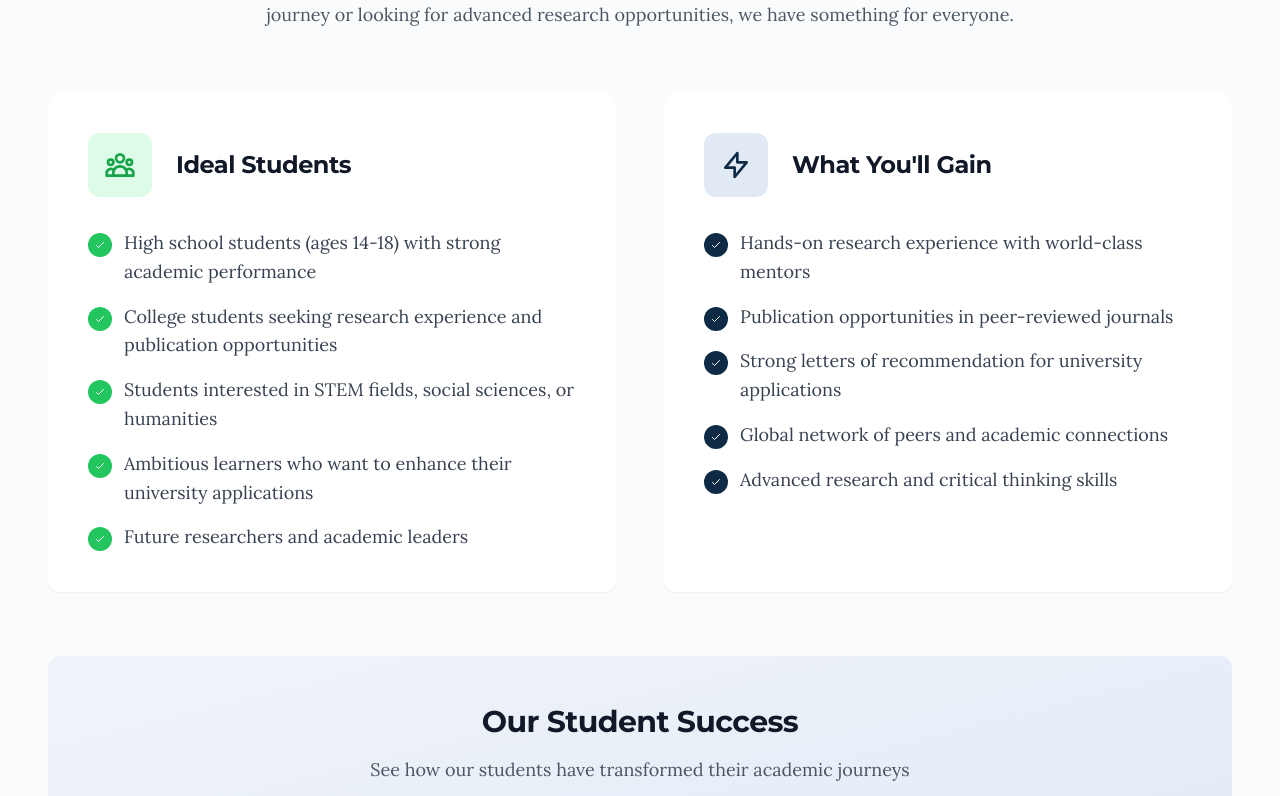
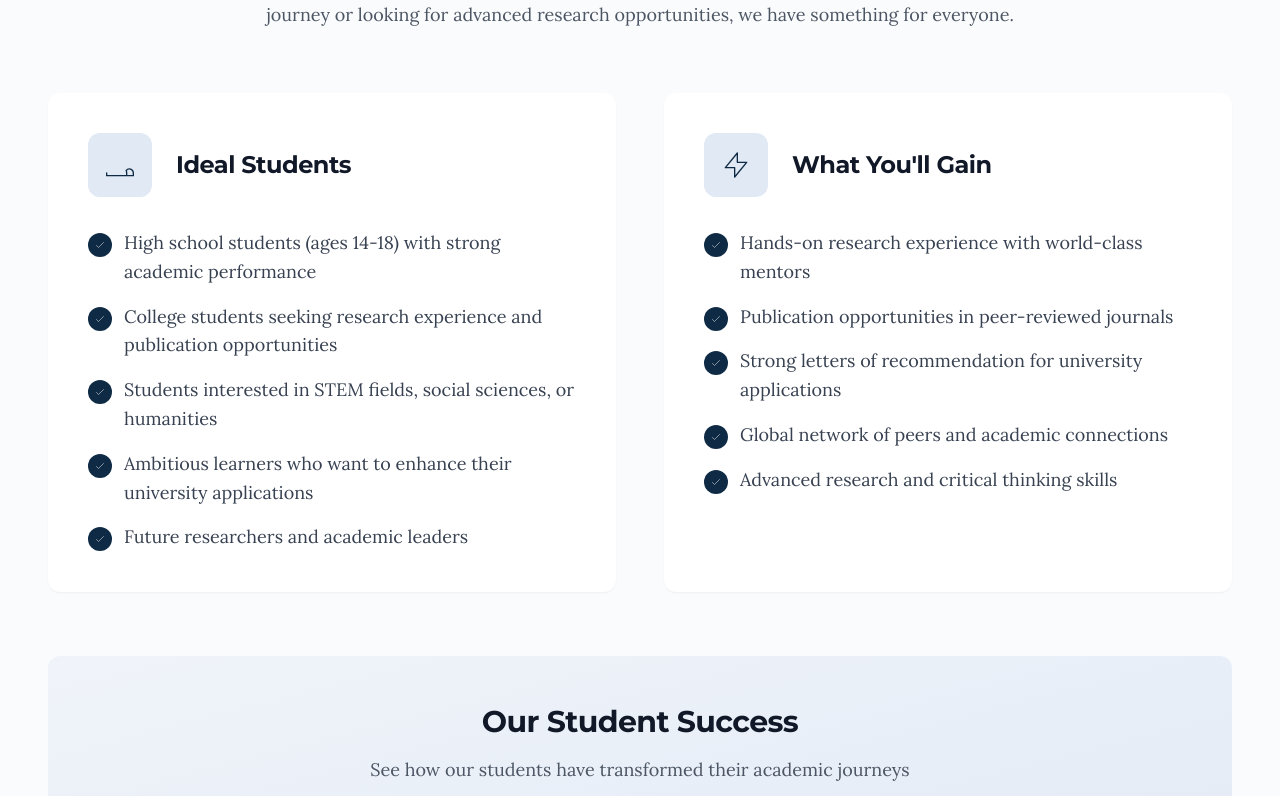
Before and after one commit to eddie-kay0462/Newton-Imperial-Education-, a React (Vite) app: page /who-should-join in a window 1280 px wide. Shown: the part 584-1380 px from the top of the page. Built offline with nearby package versions, Linux system fonts and the light colour scheme.

Commit message:
Fixed inconsistent use of bulleting

```diff
--- a/src/components/WhoShouldJoin.jsx
+++ b/src/components/WhoShouldJoin.jsx
@@ -23,7 +23,7 @@ const WhoShouldJoin = () => {
       >
         <div className="relative max-w-7xl mx-auto px-6 sm:px-10 lg:px-12">
           <div className="text-center">
-            <h1 className="text-3xl md:text-4xl lg:text-4xl xl:text-5xl font-bold mb-6">
+            <h1 className="text-3xl md:text-4xl lg:text-4xl xl:text-5xl font-bold mb-6 text-heading text-white" style={{ fontFamily: 'Nocturne Serif, Georgia, serif', fontWeight: 200, fontStyle: 'normal' }}>
               Who Should Join Our Programs?
             </h1>
             <p className="text-lg xl:text-xl text-gray-200 max-w-3xl mx-auto">
@@ -50,9 +50,9 @@ const WhoShouldJoin = () => {
             {/* Who Should Join */}
             <div className="bg-white rounded-xl shadow-sm p-8 md:p-10">
               <div className="flex items-center mb-8">
-                <div className="w-16 h-16 bg-green-100 rounded-xl flex items-center justify-center mr-6">
-                  <svg className="w-8 h-8 text-green-600" fill="none" stroke="currentColor" viewBox="0 0 24 24">
-                    <path strokeLinecap="round" strokeLinejoin="round" strokeWidth={2} d="M17 20h5v-2a3 3 0 00-5.356-1.857M17 20H7m10 0v-2c0-.656-.126-1.283-.356-1.857M7 20H2v-2a3 3 0 015.356-1.857M7 20v-2c0-.656.126-1.283.356-1.857m0 0a5.002 5.002 0 019.288 0M15 7a3 3 0 11-6 0 3 3 0 016 0zm6 3a2 2 0 11-4 0 2 2 0 014 0zM7 10a2 2 0 11-4 0 2 2 0 014 0z" />
+                <div className="w-16 h-16 bg-primary-100 rounded-xl flex items-center justify-center mr-6">
+                  <svg className="w-8 h-8 text-primary-600" fill="none" stroke="currentColor" viewBox="0 0 24 24">
+                    <path strokeLinecap="round" strokeLinejoin="round" strokeWidth={1} d="M17 20h5v-2a3 3 0 00-5.356-1.857M17 20H7m10 0v-2c0-.656-.126-1.283-.356-1.857M7 20H2v-2a3 3 0 515.356-1.857M7 20v-2c0-.656.126-1.283.356-1.857m0 0a5.002 5.002 0 919.288 0M15 7a3 3 0 11-6 0 3 3 0 016 0zm6 3a2 2 0 11-4 0 2 2 0 014 0zM7 10a2 2 0 11-4 0 2 2 0 014 0z" />
                   </svg>
                 </div>
                 <h3 className="text-2xl font-bold text-gray-900">
@@ -61,41 +61,41 @@ const WhoShouldJoin = () => {
               </div>
               <ul className="space-y-4">
                 <li className="flex items-start">
-                  <div className="w-6 h-6 bg-green-500 rounded-full flex items-center justify-center mr-3 mt-1 flex-shrink-0">
+                  <div className="w-6 h-6 bg-[#0F2A44] rounded-full flex items-center justify-center mr-3 mt-1 flex-shrink-0">
                     <svg className="w-3 h-3 text-white" fill="none" stroke="currentColor" viewBox="0 0 24 24">
-                      <path strokeLinecap="round" strokeLinejoin="round" strokeWidth={2} d="M5 13l4 4L19 7" />
+                      <path strokeLinecap="round" strokeLinejoin="round" strokeWidth={1} d="M5 13l4 4L19 7" />
                     </svg>
                   </div>
                   <span className="text-gray-700">High school students (ages 14-18) with strong academic performance</span>
                 </li>
                 <li className="flex items-start">
-                  <div className="w-6 h-6 bg-green-500 rounded-full flex items-center justify-center mr-3 mt-1 flex-shrink-0">
+                  <div className="w-6 h-6 bg-[#0F2A44] rounded-full flex items-center justify-center mr-3 mt-1 flex-shrink-0">
                     <svg className="w-3 h-3 text-white" fill="none" stroke="currentColor" viewBox="0 0 24 24">
-                      <path strokeLinecap="round" strokeLinejoin="round" strokeWidth={2} d="M5 13l4 4L19 7" />
+                      <path strokeLinecap="round" strokeLinejoin="round" strokeWidth={1} d="M5 13l4 4L19 7" />
                     </svg>
                   </div>
                   <span className="text-gray-700">College students seeking research experience and publication opportunities</span>
                 </li>
                 <li className="flex items-start">
-                  <div className="w-6 h-6 bg-green-500 rounded-full flex items-center justify-center mr-3 mt-1 flex-shrink-0">
+                  <div className="w-6 h-6 bg-[#0F2A44] rounded-full flex items-center justify-center mr-3 mt-1 flex-shrink-0">
                     <svg className="w-3 h-3 text-white" fill="none" stroke="currentColor" viewBox="0 0 24 24">
-                      <path strokeLinecap="round" strokeLinejoin="round" strokeWidth={2} d="M5 13l4 4L19 7" />
+                      <path strokeLinecap="round" strokeLinejoin="round" strokeWidth={1} d="M5 13l4 4L19 7" />
                     </svg>
                   </div>
                   <span className="text-gray-700">Students interested in STEM fields, social sciences, or humanities</span>
                 </li>
                 <li className="flex items-start">
-                  <div className="w-6 h-6 bg-green-500 rounded-full flex items-center justify-center mr-3 mt-1 flex-shrink-0">
+                  <div className="w-6 h-6 bg-[#0F2A44] rounded-full flex items-center justify-center mr-3 mt-1 flex-shrink-0">
                     <svg className="w-3 h-3 text-white" fill="none" stroke="currentColor" viewBox="0 0 24 24">
-                      <path strokeLinecap="round" strokeLinejoin="round" strokeWidth={2} d="M5 13l4 4L19 7" />
+                      <path strokeLinecap="round" strokeLinejoin="round" strokeWidth={1} d="M5 13l4 4L19 7" />
                     </svg>
                   </div>
                   <span className="text-gray-700">Ambitious learners who want to enhance their university applications</span>
                 </li>
                 <li className="flex items-start">
-                  <div className="w-6 h-6 bg-green-500 rounded-full flex items-center justify-center mr-3 mt-1 flex-shrink-0">
+                  <div className="w-6 h-6 bg-[#0F2A44] rounded-full flex items-center justify-center mr-3 mt-1 flex-shrink-0">
                     <svg className="w-3 h-3 text-white" fill="none" stroke="currentColor" viewBox="0 0 24 24">
-                      <path strokeLinecap="round" strokeLinejoin="round" strokeWidth={2} d="M5 13l4 4L19 7" />
+                      <path strokeLinecap="round" strokeLinejoin="round" strokeWidth={1} d="M5 13l4 4L19 7" />
                     </svg>
                   </div>
                   <span className="text-gray-700">Future researchers and academic leaders</span>
@@ -108,7 +108,7 @@ const WhoShouldJoin = () => {
               <div className="flex items-center mb-8">
                 <div className="w-16 h-16 bg-primary-100 rounded-xl flex items-center justify-center mr-6">
                   <svg className="w-8 h-8 text-primary-600" fill="none" stroke="currentColor" viewBox="0 0 24 24">
-                    <path strokeLinecap="round" strokeLinejoin="round" strokeWidth={2} d="M13 10V3L4 14h7v7l9-11h-7z" />
+                    <path strokeLinecap="round" strokeLinejoin="round" strokeWidth={1} d="M13 10V3L4 14h7v7l9-11h-7z" />
                   </svg>
                 </div>
                 <h3 className="text-2xl font-bold text-gray-900">
@@ -119,7 +119,7 @@ const WhoShouldJoin = () => {
                 <li className="flex items-start">
                   <div className="w-6 h-6 bg-[#0F2A44] rounded-full flex items-center justify-center mr-3 mt-1 flex-shrink-0">
                     <svg className="w-3 h-3 text-white" fill="none" stroke="currentColor" viewBox="0 0 24 24">
-                      <path strokeLinecap="round" strokeLinejoin="round" strokeWidth={2} d="M5 13l4 4L19 7" />
+                      <path strokeLinecap="round" strokeLinejoin="round" strokeWidth={1} d="M5 13l4 4L19 7" />
                     </svg>
                   </div>
                   <span className="text-gray-700">Hands-on research experience with world-class mentors</span>
@@ -127,7 +127,7 @@ const WhoShouldJoin = () => {
                 <li className="flex items-start">
                   <div className="w-6 h-6 bg-[#0F2A44] rounded-full flex items-center justify-center mr-3 mt-1 flex-shrink-0">
                     <svg className="w-3 h-3 text-white" fill="none" stroke="currentColor" viewBox="0 0 24 24">
-                      <path strokeLinecap="round" strokeLinejoin="round" strokeWidth={2} d="M5 13l4 4L19 7" />
+                      <path strokeLinecap="round" strokeLinejoin="round" strokeWidth={1} d="M5 13l4 4L19 7" />
                     </svg>
                   </div>
                   <span className="text-gray-700">Publication opportunities in peer-reviewed journals</span>
@@ -135,7 +135,7 @@ const WhoShouldJoin = () => {
                 <li className="flex items-start">
                   <div className="w-6 h-6 bg-[#0F2A44] rounded-full flex items-center justify-center mr-3 mt-1 flex-shrink-0">
                     <svg className="w-3 h-3 text-white" fill="none" stroke="currentColor" viewBox="0 0 24 24">
-                      <path strokeLinecap="round" strokeLinejoin="round" strokeWidth={2} d="M5 13l4 4L19 7" />
+                      <path strokeLinecap="round" strokeLinejoin="round" strokeWidth={1} d="M5 13l4 4L19 7" />
                     </svg>
                   </div>
                   <span className="text-gray-700">Strong letters of recommendation for university applications</span>
@@ -143,7 +143,7 @@ const WhoShouldJoin = () => {
                 <li className="flex items-start">
                   <div className="w-6 h-6 bg-[#0F2A44] rounded-full flex items-center justify-center mr-3 mt-1 flex-shrink-0">
                     <svg className="w-3 h-3 text-white" fill="none" stroke="currentColor" viewBox="0 0 24 24">
-                      <path strokeLinecap="round" strokeLinejoin="round" strokeWidth={2} d="M5 13l4 4L19 7" />
+                      <path strokeLinecap="round" strokeLinejoin="round" strokeWidth={1} d="M5 13l4 4L19 7" />
                     </svg>
                   </div>
                   <span className="text-gray-700">Global network of peers and academic connections</span>
@@ -151,7 +151,7 @@ const WhoShouldJoin = () => {
                 <li className="flex items-start">
                   <div className="w-6 h-6 bg-[#0F2A44] rounded-full flex items-center justify-center mr-3 mt-1 flex-shrink-0">
                     <svg className="w-3 h-3 text-white" fill="none" stroke="currentColor" viewBox="0 0 24 24">
-                      <path strokeLinecap="round" strokeLinejoin="round" strokeWidth={2} d="M5 13l4 4L19 7" />
+                      <path strokeLinecap="round" strokeLinejoin="round" strokeWidth={1} d="M5 13l4 4L19 7" />
                     </svg>
                   </div>
                   <span className="text-gray-700">Advanced research and critical thinking skills</span>
@@ -223,7 +223,7 @@ const WhoShouldJoin = () => {
                   <li className="flex items-start">
                     <div className="w-5 h-5 bg-[#0F2A44] rounded-full flex items-center justify-center mr-3 mt-0.5 flex-shrink-0">
                       <svg className="w-3 h-3 text-white" fill="none" stroke="currentColor" viewBox="0 0 24 24">
-                        <path strokeLinecap="round" strokeLinejoin="round" strokeWidth={2} d="M5 13l4 4L19 7" />
+                        <path strokeLinecap="round" strokeLinejoin="round" strokeWidth={1} d="M5 13l4 4L19 7" />
                       </svg>
                     </div>
                     Minimum GPA of 3.5 (or equivalent)
@@ -231,7 +231,7 @@ const WhoShouldJoin = () => {
                   <li className="flex items-start">
                     <div className="w-5 h-5 bg-[#0F2A44] rounded-full flex items-center justify-center mr-3 mt-0.5 flex-shrink-0">
                       <svg className="w-3 h-3 text-white" fill="none" stroke="currentColor" viewBox="0 0 24 24">
-                        <path strokeLinecap="round" strokeLinejoin="round" strokeWidth={2} d="M5 13l4 4L19 7" />
+                        <path strokeLinecap="round" strokeLinejoin="round" strokeWidth={1} d="M5 13l4 4L19 7" />
                       </svg>
                     </div>
                     Strong performance in relevant subjects
@@ -239,7 +239,7 @@ const WhoShouldJoin = () => {
                   <li className="flex items-start">
                     <div className="w-5 h-5 bg-[#0F2A44] rounded-full flex items-center justify-center mr-3 mt-0.5 flex-shrink-0">
                       <svg className="w-3 h-3 text-white" fill="none" stroke="currentColor" viewBox="0 0 24 24">
-                        <path strokeLinecap="round" strokeLinejoin="round" strokeWidth={2} d="M5 13l4 4L19 7" />
+                        <path strokeLinecap="round" strokeLinejoin="round" strokeWidth={1} d="M5 13l4 4L19 7" />
                       </svg>
                     </div>
                     Demonstrated interest in research or academic pursuits
@@ -247,7 +247,7 @@ const WhoShouldJoin = () => {
                   <li className="flex items-start">
                     <div className="w-5 h-5 bg-[#0F2A44] rounded-full flex items-center justify-center mr-3 mt-0.5 flex-shrink-0">
                       <svg className="w-3 h-3 text-white" fill="none" stroke="currentColor" viewBox="0 0 24 24">
-                        <path strokeLinecap="round" strokeLinejoin="round" strokeWidth={2} d="M5 13l4 4L19 7" />
+                        <path strokeLinecap="round" strokeLinejoin="round" strokeWidth={1} d="M5 13l4 4L19 7" />
                       </svg>
                     </div>
                     English proficiency (for international students)
@@ -260,7 +260,7 @@ const WhoShouldJoin = () => {
                   <li className="flex items-start">
                     <div className="w-5 h-5 bg-[#0F2A44] rounded-full flex items-center justify-center mr-3 mt-0.5 flex-shrink-0">
                       <svg className="w-3 h-3 text-white" fill="none" stroke="currentColor" viewBox="0 0 24 24">
-                        <path strokeLinecap="round" strokeLinejoin="round" strokeWidth={2} d="M5 13l4 4L19 7" />
+                        <path strokeLinecap="round" strokeLinejoin="round" strokeWidth={1} d="M5 13l4 4L19 7" />
                       </svg>
                     </div>
                     Intellectual curiosity and motivation
@@ -268,7 +268,7 @@ const WhoShouldJoin = () => {
                   <li className="flex items-start">
                     <div className="w-5 h-5 bg-[#0F2A44] rounded-full flex items-center justify-center mr-3 mt-0.5 flex-shrink-0">
                       <svg className="w-3 h-3 text-white" fill="none" stroke="currentColor" viewBox="0 0 24 24">
-                        <path strokeLinecap="round" strokeLinejoin="round" strokeWidth={2} d="M5 13l4 4L19 7" />
+                        <path strokeLinecap="round" strokeLinejoin="round" strokeWidth={1} d="M5 13l4 4L19 7" />
                       </svg>
                     </div>
                     Commitment to academic excellence
@@ -276,7 +276,7 @@ const WhoShouldJoin = () => {
                   <li className="flex items-start">
                     <div className="w-5 h-5 bg-[#0F2A44] rounded-full flex items-center justify-center mr-3 mt-0.5 flex-shrink-0">
                       <svg className="w-3 h-3 text-white" fill="none" stroke="currentColor" viewBox="0 0 24 24">
-                        <path strokeLinecap="round" strokeLinejoin="round" strokeWidth={2} d="M5 13l4 4L19 7" />
+                        <path strokeLinecap="round" strokeLinejoin="round" strokeWidth={1} d="M5 13l4 4L19 7" />
                       </svg>
                     </div>
                     Strong communication skills
@@ -284,7 +284,7 @@ const WhoShouldJoin = () => {
                   <li className="flex items-start">
                     <div className="w-5 h-5 bg-[#0F2A44] rounded-full flex items-center justify-center mr-3 mt-0.5 flex-shrink-0">
                       <svg className="w-3 h-3 text-white" fill="none" stroke="currentColor" viewBox="0 0 24 24">
-                        <path strokeLinecap="round" strokeLinejoin="round" strokeWidth={2} d="M5 13l4 4L19 7" />
+                        <path strokeLinecap="round" strokeLinejoin="round" strokeWidth={1} d="M5 13l4 4L19 7" />
                       </svg>
                     </div>
                     Ability to work independently and in teams
```
